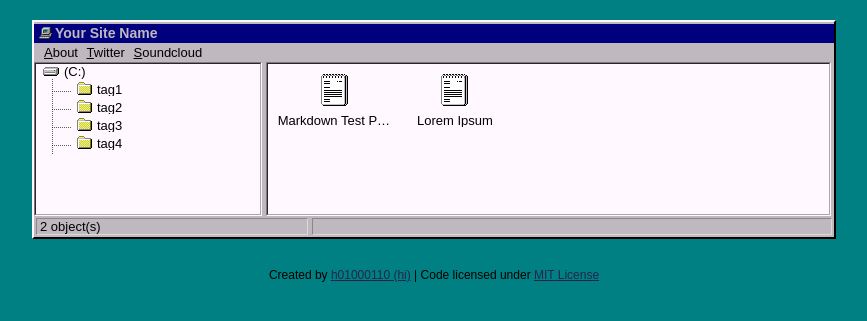
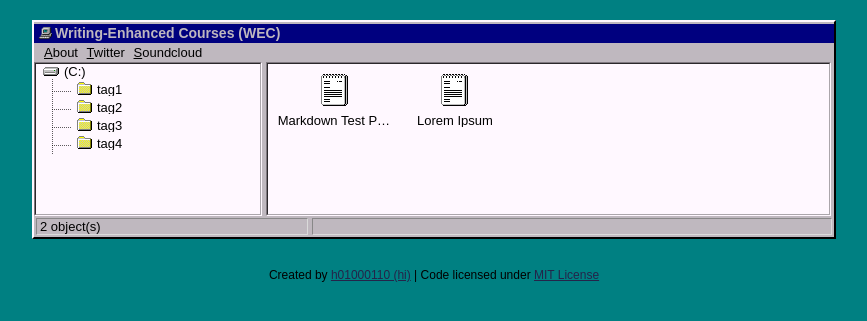
Before and after one commit to writingisthinking/writing-enhanced-courses-wec, a Jekyll site: the page built from index.html, in a window 1280 px wide. Shown: the top 321 px of the page, without its empty margins (206-1073 px from the left). Built offline with Jekyll 4.4.1, drawn with Linux system fonts in a browser that asks for light colours; some of the changed lines change nothing that is shown.

Commit message:
Update _config.yml

```diff
--- a/_config.yml
+++ b/_config.yml
@@ -1,10 +1,10 @@
-permalink: /:year:month:day/:title
-url: #Your url here
+permalink: /:2026:08:23/:Writing-Enhanced Courses (WEC)
+url: https://writingisthinking.github.io/writing-enhanced-courses-wec/
 baseurl: /project
 
 # variables
-name: Your Site Name
-description: Your description here
+name: Writing-Enhanced Courses (WEC)
+description: Dr. Vyshali Manivannan's open-access WEC repository in protest of Pace University's removal of administrative release time and contractual protections for the WEC Director role.
 google_verification: null
 
 
```
